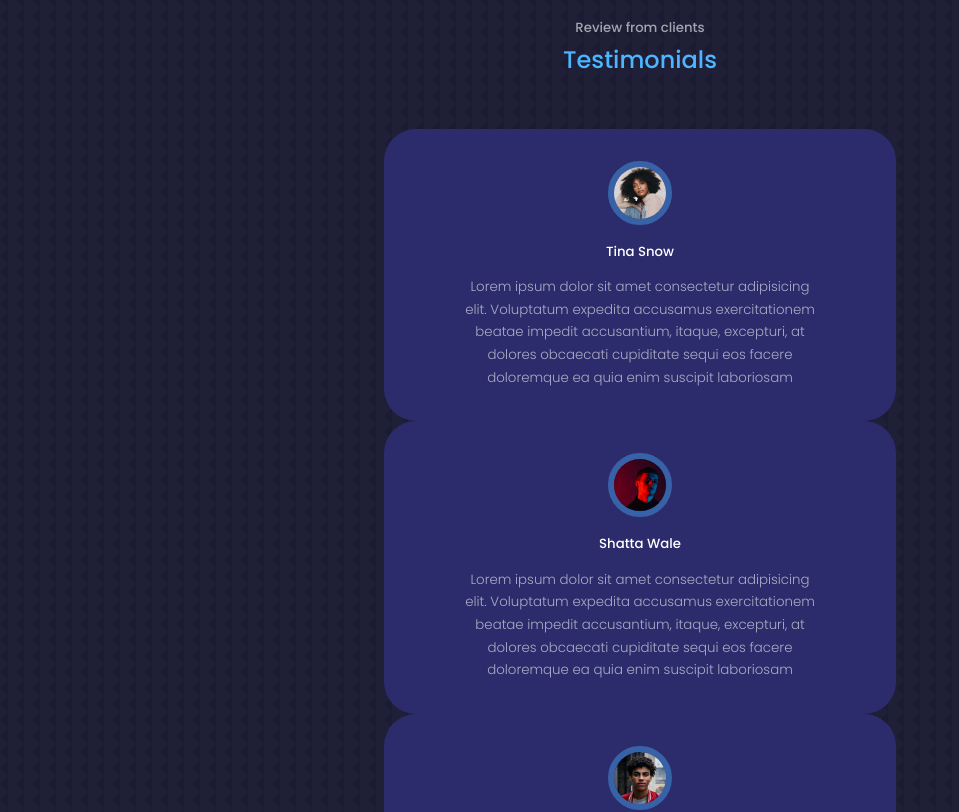
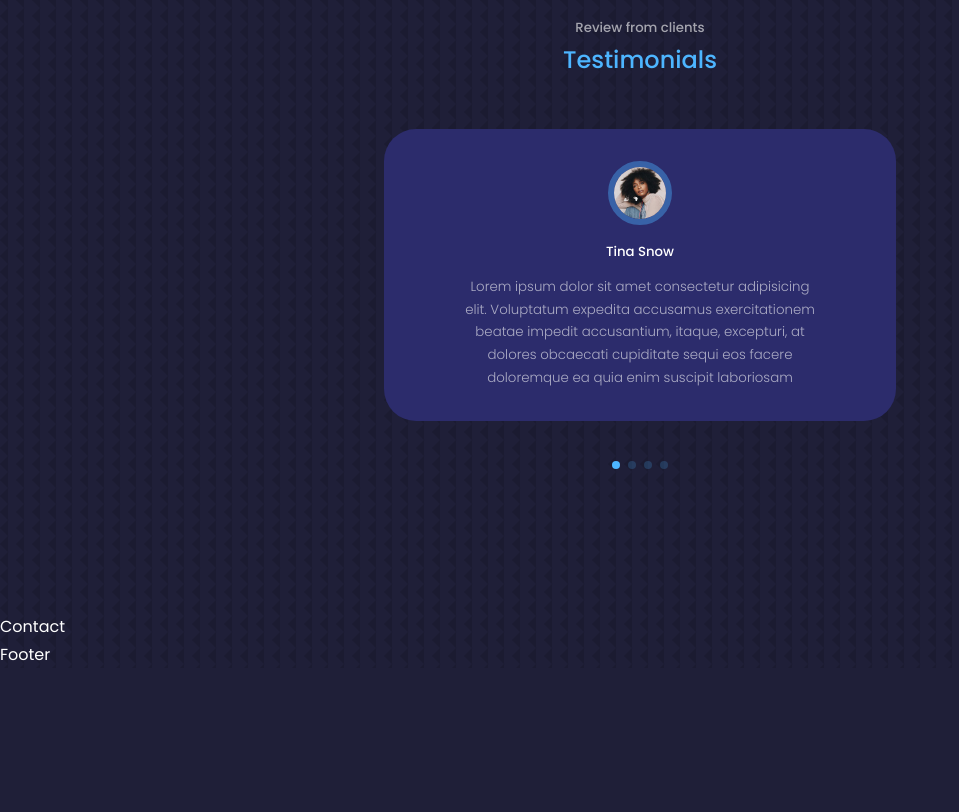
Before and after one commit to LSX99/React-Portfolio-Website, a React (Create React App) app: page / in a window 1280 px wide. Shown: the part 4120-4932 px from the top of the page, without its empty margins (0-959 px from the left). After the commit the page ends 4788 px from the top, so only its background shows below. Built offline with nearby package versions, Linux system fonts and the light colour scheme.

Commit message:
added carousel for testimonails

```diff
--- a/package.json
+++ b/package.json
@@ -10,6 +10,7 @@
     "react-dom": "^18.2.0",
     "react-icons": "^4.7.1",
     "react-scripts": "^2.1.3",
+    "swiper": "^9.0.4",
     "web-vitals": "^2.1.4"
   },
   "scripts": {
--- a/src/components/testimonials/Testimonials.jsx
+++ b/src/components/testimonials/Testimonials.jsx
@@ -4,6 +4,14 @@ import AVTR1 from '../../assets/avatar1.jpg';
 import AVTR2 from '../../assets/avatar2.jpg';
 import AVTR3 from '../../assets/avatar3.jpg';
 import AVTR4 from '../../assets/avatar4.jpg';
+
+// import Swiper core and required modules
+import { Pagination } from 'swiper';
+import { Swiper, SwiperSlide } from 'swiper/react';
+
+// Import Swiper styles
+import 'swiper/swiper.min.css';
+import 'swiper/modules/pagination/pagination.min.css';
 
 const data = [
 	{
@@ -38,19 +46,26 @@ const Testimonials = () => {
 			<h5>Review from clients</h5>
 			<h2>Testimonials</h2>
 
-			<div className='container testimonials__container'>
+			<Swiper
+				className='container testimonials__container'
+				// install Swiper modules
+				modules={[Pagination]}
+				spaceBetween={40}
+				slidesPerView={1}
+				pagination={{ clickable: true }}
+			>
 				{data.map(({ avatar, name, review }, index) => {
 					return (
-						<article key={index} className='testimonial'>
+						<SwiperSlide key={index} className='testimonial'>
 							<div className='client__avatar'>
 								<img src={avatar} alt={name} />
 							</div>
-							<h5>{name}</h5>
+							<h5 className='client__name'>{name}</h5>
 							<small className='client__review'>{review}</small>
-						</article>
+						</SwiperSlide>
 					);
 				})}
-			</div>
+			</Swiper>
 		</section>
 	);
 };
--- a/src/components/testimonials/testimonials.css
+++ b/src/components/testimonials/testimonials.css
@@ -1,5 +1,6 @@
 .container.testimonials__container {
 	width: 40%;
+	padding-bottom: 4rem;
 }
 
 .client__avatar {
@@ -27,6 +28,10 @@
 	margin: 0.8rem auto 0;
 }
 
+.swiper-pagination-clickable .swiper-pagination-bullet {
+	background: var(--color-primary);
+}
+
 /* ========================== MEDIA QUERIES (MEDIUM DEVICES) ============================== */
 @media screen and (max-width: 1024px) {
 	.container.testimonials__container {
```
Also changed, not shown: 1 other file (tests, documents, lock files or other folders).
